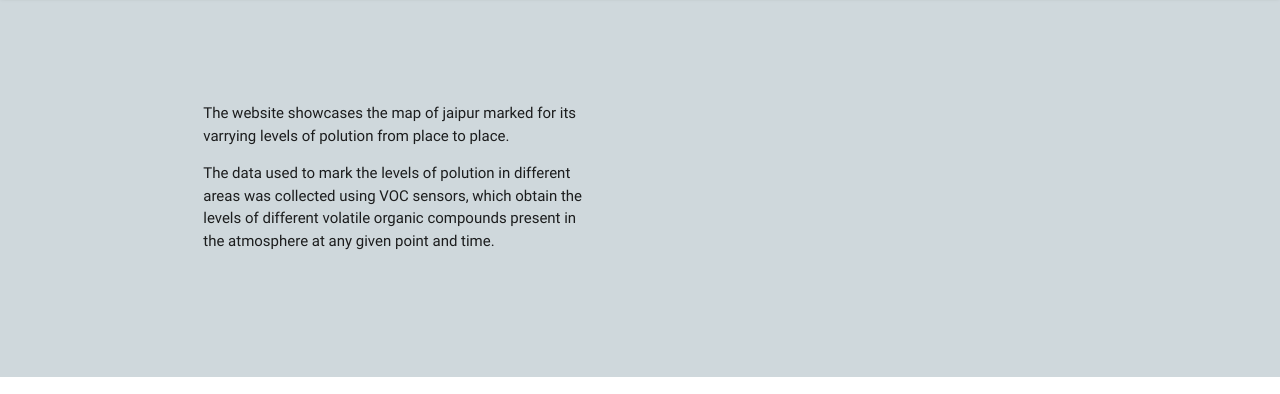
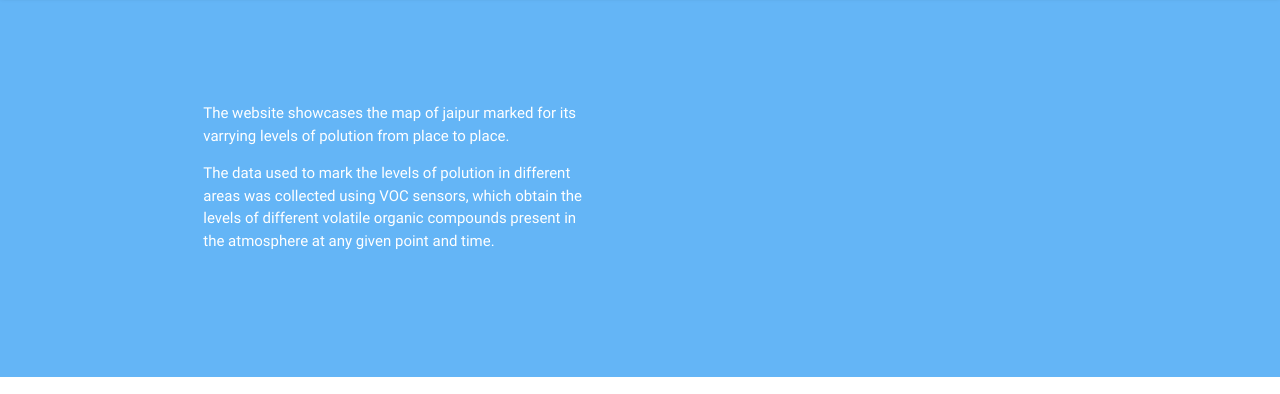
Before and after one commit to rishabh2955/btp_3-1, a plain HTML site: page index.html in a window 1280 px wide. Shown: the part 67-461 px from the top of the page. Drawn offline with nearby package versions, Linux system fonts and the light colour scheme; some packages are replaced by stand-ins of ours.

Commit message:
fixed hero color.

```diff
--- a/index.html
+++ b/index.html
@@ -36,9 +36,9 @@
     </nav>
   </div>
 
-  <div class="row blue-grey lighten-4" id="about" >
+  <div class="row blue lighten-2" id="about" >
     <div class="row container">
-        <div class="col s12 left" id="content">
+        <div class="col s12 left white-text" id="content">
             <p>
               The website showcases the map of jaipur marked for its <br />
               varrying levels of polution from place to place.
```
